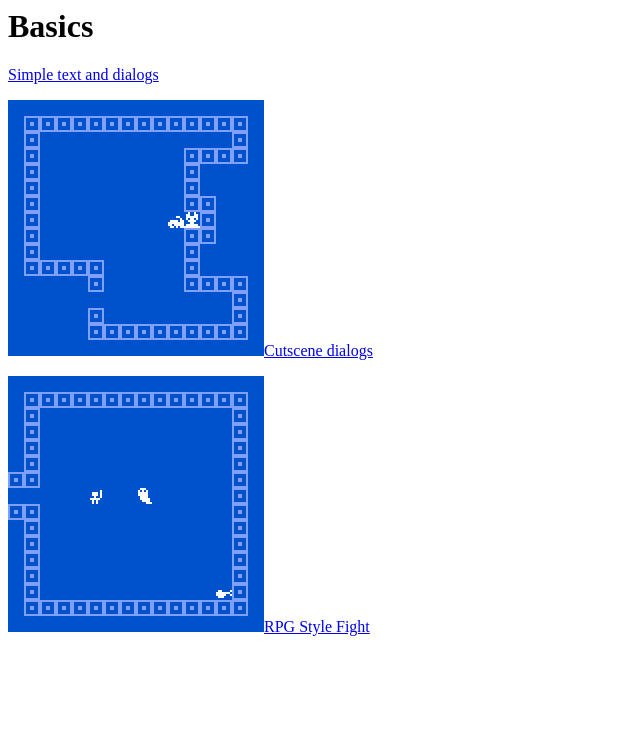
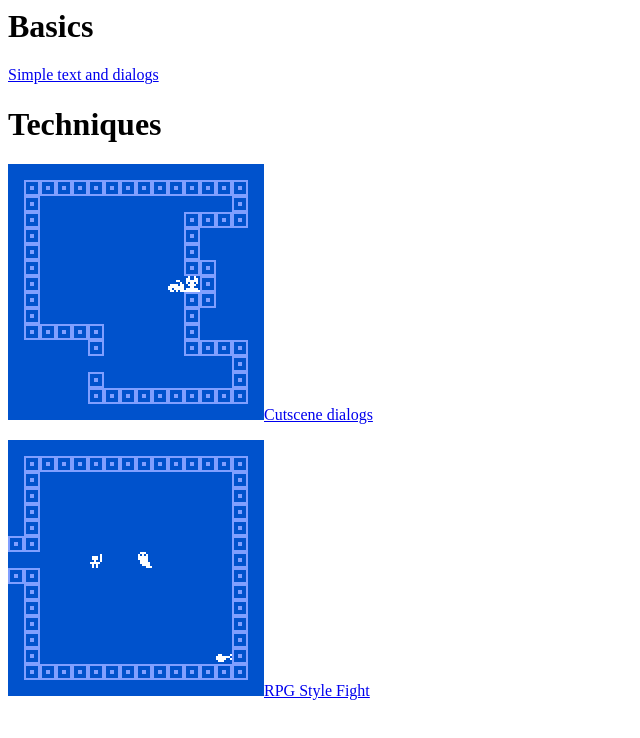
Before and after one commit to david-c14/BitsyTrix, a plain HTML site: page docs/index.html in a window 1280 px wide. Shown: the whole page, without its empty margins (0-640 px from the left). Drawn offline with Linux system fonts and the light colour scheme.

Commit message:
Update index.html

```diff
--- a/docs/index.html
+++ b/docs/index.html
@@ -5,6 +5,7 @@
   <body>
     <h1>Basics</h1>
     <p><a href="simple_text.html">Simple text and dialogs</a></p>
+    <h1>Techniques</h1>
     <p><a href="cutscene.html"><img src="cutscene.gif" alt="Cutscene preview"/>Cutscene dialogs</a></p>
     <p><a href="fight.html"><img src="fight.gif" alt="RPG Fight preview"/>RPG Style Fight</a></p>
   </body>
```
